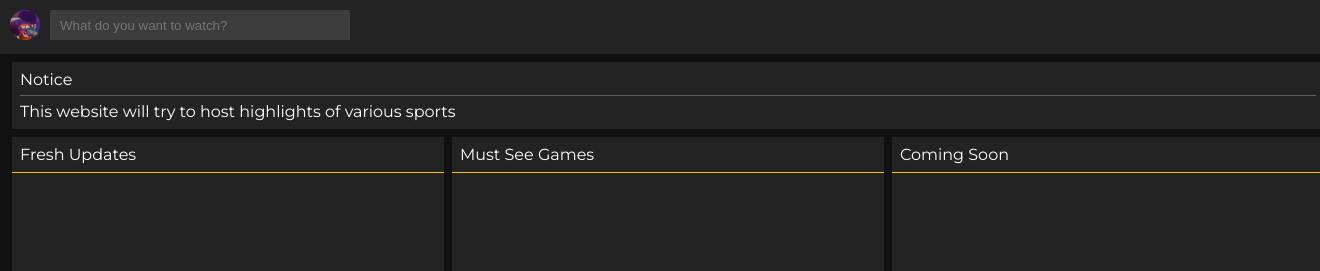
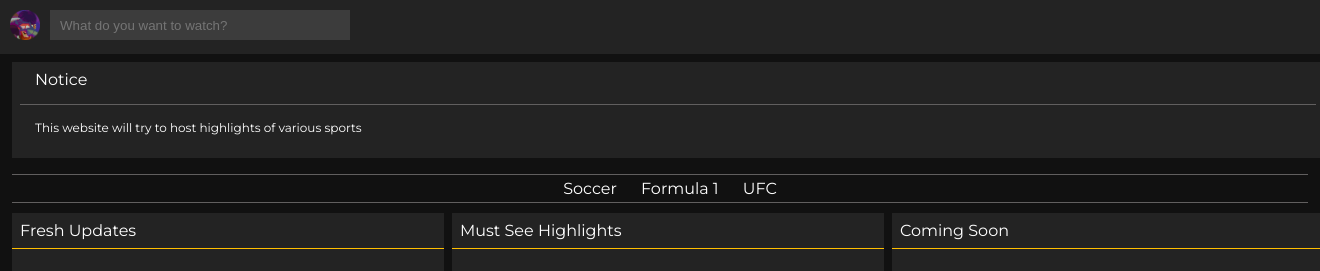
Before and after one commit to shresaur/Highlights-App, a Django app: page / in a window 1320 px wide. Shown: the top 271 px of the page. Run offline with Django 4.2, Linux system fonts and the light colour scheme; data that the repository does not hold is empty.

Commit message:
consolidated wc videos

```diff
--- a/highlights/static/highlights/styles.css
+++ b/highlights/static/highlights/styles.css
@@ -30,7 +30,7 @@ div {
 }
 
 
-#episodeindex {
+#episodeindex, #episodeindexrelated {
     background-color: #232323;
     margin-right:8px;
     flex: 1 0 432px;
@@ -51,12 +51,13 @@ div {
 
 .indexnotice {
     border-top: 1px solid #615f5f;
-    padding-top: 6px;
+    padding: 15px;
+    font-size: .75em;
 
 }
 
 .indextitlenotice {
-    padding-bottom: 6px;
+    padding: 0 0 15px 15px;
 }
 
 #mainbody {
@@ -84,7 +85,7 @@ img:hover {
     filter: brightness(80%);
 }
 
-#indexepisodeimagelist {
+#indexepisodeimagelist, #indexepisodeimagelistrelated {
     display: flex;
     flex-wrap: wrap;
     overflow-y:scroll;
@@ -121,15 +122,19 @@ img:hover {
 }
 
 #mainplayepisodebody {
-    margin-left: 100px;
-    margin-right: 100px;
-    margin-top: 10px;
     background-color: #111111;
+    margin-top: 8px;
+    margin-bottom: 0;
+    margin-left: auto;
+    margin-right: auto;/*center horizontally within parent*/
+    display:flex;
+    flex-direction: column;
+    width: 100%;
+    max-width: 1640px; /*make it as wide as possible but only up to 1640px*/
 }
 
-#episodeindexrelated{
-    flex: 1;
-    margin-left: 8px;
+#videoplayer {
+    margin-right: 8px;
 }
 
 #description {
@@ -145,3 +150,27 @@ img:hover {
     font-size: .75em;
     font-weight: bold;
 }
+
+.nav-frame {
+    margin-top: 8px;
+    background-color: #111111;
+    border-top: 1px solid #615f5f;
+    border-bottom: 1px solid #615f5f;
+    margin-bottom: 10px;
+}
+
+ul {
+    list-style-type: none;
+    text-align: center;
+    margin-top: 4px;
+    margin-bottom: 4px;
+}
+
+li {
+    display: inline;
+    margin-right: 20px;
+}
+
+#indexepisodeimagelistrelated {
+    height: 614px;
+}
--- a/highlights/templates/highlights/index.html
+++ b/highlights/templates/highlights/index.html
@@ -7,20 +7,39 @@
         <div class="indextitlenotice"> Notice </div>
         <div class="indexnotice"> This website will try to host highlights of various sports </div>
     </div>
+    <div class="nav-frame">
+            <ul>
+                <li>Soccer</li>
+                <li>Formula 1</li>
+                <li>UFC</li>
+            </ul>
+    </div>
     <div class="videos">
         <div id="episodeindex">
             <div id="indextitle">Fresh Updates</div>
             <div id="indexepisodeimagelist">
-                {% for list in data %}
-                    <div id="indexepisodeimage">
-                        <div id="videoimage"><a href="playepisode/{{list.videoid}}"><img src="{{list.thumbnail}}"/></a></div>
-                        <div id="videotitle">{{list.title}} </div>
-                    </div>
-                {% endfor %}
+                <div id="indexepisodeimage">
+                    <div id="videoimage"><a href="/playepisode/KokKw1esPL8"><img src="/static/highlights/WC2022.jpg"/></a></div>
+                    <div id="videotitle">World Cup 2022 Qatar</div>
+                </div>
             </div>
         </div>
-        <div id="episodeindex"><div id="indextitle">Must See Games</div></div>
-        <div id="episodeindex"><div id="indextitle">Coming Soon</div></div>
+        <div id="episodeindex">
+            <div id="indextitle">Must See Highlights</div>
+        </div>
+        <div id="episodeindex">
+            <div id="indextitle">Coming Soon</div>
+            <div id="indexepisodeimagelist">
+                <div id="indexepisodeimage">
+                    <div id="videoimage"><img src="/static/highlights/F12022.jpg"/></div>
+                    <div id="videotitle">F1 Season 2022</div>
+                </div>
+                <div id="indexepisodeimage">
+                    <div id="videoimage"><img src="/static/highlights/PL2223.png"/></div>
+                    <div id="videotitle">Premier League 2022/23 </div>
+                </div>
+            </div>
+        </div>
     </div>
 </div>
 
--- a/highlights/views.py
+++ b/highlights/views.py
@@ -31,15 +31,15 @@ def datalist():
     for i in data["items"]:
         title = i["snippet"]["title"]
         data_dict = {"title": title.replace('Highlights | 2022 FIFA World Cup', ''), "date": i["snippet"]["publishedAt"],
-                     "thumbnail": i["snippet"]["thumbnails"]["standard"]["url"], "videoid": i["snippet"]["resourceId"]["videoId"]}
+                     "thumbnail": i["snippet"]["thumbnails"]["high"]["url"], "videoid": i["snippet"]["resourceId"]["videoId"]}
         data_list.append(data_dict)
     return data_list
 
 
 def index(request):
-    infolist = datalist()
-    return render(request, "highlights/index.html", {"data": infolist})
+    return render(request, "highlights/index.html")
 
 
 def playepisode(request, videolink):
-    return render(request, "highlights/playepisode.html", {"link": videolink})
+    infolist = datalist()
+    return render(request, "highlights/playepisode.html", {"link": videolink, "data": infolist})
```
Also changed, not shown: highlights/templates/highlights/playepisode.html (+8 -0 lines).
